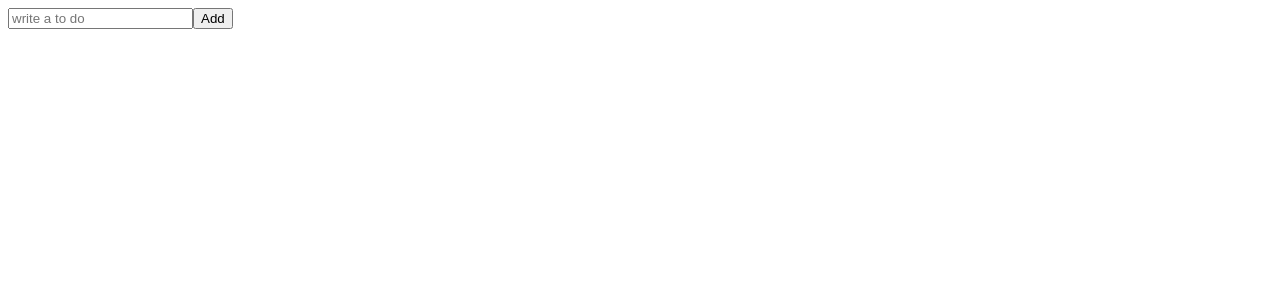
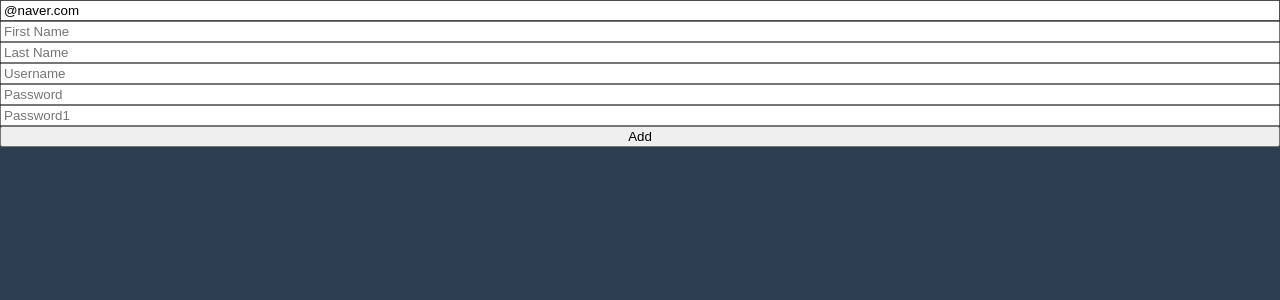
Before and after one commit to dikwon79/todo_react, a React (Create React App) app: page / in a window 1280 px wide. Shown: the top 300 px of the page. Built offline with nearby package versions, Linux system fonts and the light colour scheme.

Commit message:
validation

```diff
--- a/package.json
+++ b/package.json
@@ -14,6 +14,7 @@
     "react": "^18.3.1",
     "react-dom": "^18.3.1",
     "react-helmet-async": "^2.0.5",
+    "react-hook-form": "^7.53.2",
     "react-scripts": "5.0.1",
     "recoil": "^0.7.7",
     "styled-components": "^6.1.13",
--- a/src/App.tsx
+++ b/src/App.tsx
@@ -1,6 +1,78 @@
 import { createGlobalStyle } from "styled-components";
 import ToDoList from "./ToDoList";
-const GlobalStyle = createGlobalStyle``;
+const GlobalStyle = createGlobalStyle`
+html, body, div, span, applet, object, iframe,
+h1, h2, h3, h4, h5, h6, p, blockquote, pre,
+a, abbr, acronym, address, big, cite, code,
+del, dfn, em, img, ins, kbd, q, s, samp,
+small, strike, strong, sub, sup, tt, var,
+b, u, i, center,
+dl, dt, dd, menu, ol, ul, li,
+fieldset, form, label, legend,
+table, caption, tbody, tfoot, thead, tr, th, td,
+article, aside, canvas, details, embed,
+figure, figcaption, footer, header, hgroup,
+main, menu, nav, output, ruby, section, summary,
+time, mark, audio, video {
+  margin: 0;
+  padding: 0;
+  border: 0;
+  font-size: 100%;
+  font: inherit;
+  vertical-align: baseline;
+}
+/* HTML5 display-role reset for older browsers */
+article, aside, details, figcaption, figure,
+footer, header, hgroup, main, menu, nav, section {
+  display: block;
+}
+/* HTML5 hidden-attribute fix for newer browsers */
+*[hidden] {
+    display: none;
+}
+body {
+  line-height: 1;
+}
+menu, ol, ul {
+  list-style: none;
+}
+blockquote, q {
+  quotes: none;
+}
+blockquote:before, blockquote:after,
+q:before, q:after {
+  content: '';
+  content: none;
+}
+table {
+  border-collapse: collapse;
+  border-spacing: 0;
+}
+*{
+  box-sizing: border-box;
+}
+body{
+  font-family: "Source Sans 3", sans-serif;
+  background-color : ${(props) => props.theme.bgColor};
+  color: ${(props) => props.theme.textColor};
+}
+a{
+  text-decoration: none;
+  color: inherit;
+}
+*{
+  box-sizing: border-box;
+}
+body{
+  font-family: "Source Sans 3", sans-serif;
+  background-color : ${(props) => props.theme.bgColor};
+  color: ${(props) => props.theme.textColor};
+}
+a{
+  text-decoration: none;
+
+}
+`;
 function App() {
   return (
     <>
--- a/src/ToDoList.tsx
+++ b/src/ToDoList.tsx
@@ -1,25 +1,130 @@
 import { useState } from "react";
-
+import { useForm } from "react-hook-form";
+/*
 function ToDoList() {
   const [toDo, setToDo] = useState("");
+  const [toDoError, setToDoError] = useState("");
   const onChange = (event: React.FormEvent<HTMLInputElement>) => {
     const {
       currentTarget: { value },
     } = event; // event의 currentTarget 내부 value를 가져온다.
+    setToDoError("");
     setToDo(value);
   };
   const onSubmit = (event: React.FormEvent<HTMLFormElement>) => {
     event.preventDefault();
-    console.log(toDo);
+    if (toDo.length < 10) {
+      return setToDoError("To do should be longer");
+    }
+    console.log("submit");
   };
   return (
     <div>
       <form onSubmit={onSubmit}>
         <input onChange={onChange} value={toDo} placeholder="write a to do" />
         <button>Add</button>
+        {toDoError !== "" ? toDoError : null}
       </form>
     </div>
   );
 }
+*/
 
+//watch : 입력값들의 변화를 관찰 할 수 있게 해주는 함수
+//...register("toDO") 이것만으로 input prop을 줄수 있따.
+interface IForm {
+  email: string;
+  firstName: string;
+  lastName: string;
+  username: string;
+  password: string;
+  password1: string;
+  extraError?: string;
+}
+function ToDoList() {
+  const {
+    register,
+    handleSubmit,
+    formState: { errors },
+    setError,
+  } = useForm<IForm>({
+    defaultValues: {
+      email: "@naver.com",
+    },
+  });
+  const onValid = (data: IForm) => {
+    if (data.password !== data.password1) {
+      setError(
+        "password1",
+        { message: "Password are not the same" },
+        { shouldFocus: true }
+      );
+    }
+    //setError("extraError", { message: "Server Offline" });
+  };
+  console.log(errors);
+  return (
+    <div>
+      <form
+        style={{ display: "flex", flexDirection: "column" }}
+        onSubmit={handleSubmit(onValid)}
+      >
+        <input
+          {...register("email", {
+            required: "Email is required",
+            pattern: {
+              value: /^[A-Za-z0-9.%+-]+@naver.com$/,
+              message: "only naver.com emails allowed",
+            },
+          })}
+          placeholder="Email"
+        />
+        <span>{errors?.email?.message}</span>
+        <input
+          {...register("firstName", {
+            required: "Write here",
+            validate: {
+              noNico: (value) =>
+                value.includes("nico") ? "no nico allowed" : true,
+              noNick: (value) =>
+                value.includes("nick") ? "no nick allowed" : true,
+            },
+          })}
+          placeholder="First Name"
+        />
+        <span>{errors?.firstName?.message}</span>
+        <input
+          {...register("lastName", {
+            required: "Write here",
+            //validate: (value) => !value.includes("nico"),
+            validate: (value) =>
+              value.includes("nico") ? "no nicos allowed" : true,
+          })}
+          placeholder="Last Name"
+        />
+        <span>{errors?.lastName?.message}</span>
+        <input
+          {...register("username", { required: "Write here", minLength: 10 })}
+          placeholder="Username"
+        />
+        <span>{errors?.username?.message}</span>
+        <input
+          {...register("password", {
+            required: "password is required",
+            minLength: { value: 5, message: "your password is too short" },
+          })}
+          placeholder="Password"
+        />
+        <span>{errors?.password?.message}</span>
+        <input
+          {...register("password1", { required: "password1 is requred" })}
+          placeholder="Password1"
+        />
+        <span>{errors?.password1?.message}</span>
+        <button>Add</button>
+        <span>{errors?.extraError?.message}</span>
+      </form>
+    </div>
+  );
+}
 export default ToDoList;
--- a/src/theme.ts
+++ b/src/theme.ts
@@ -2,7 +2,7 @@ import { DefaultTheme } from "styled-components/dist/types";
 
 export const darkTheme: DefaultTheme = {
   bgColor: "#2c3e50",
-  textColor: "black",
+  textColor: "white",
   accentColor: "#2ecc71",
 };
 
```
Also changed, not shown: 1 other file (tests, documents, lock files or other folders).
